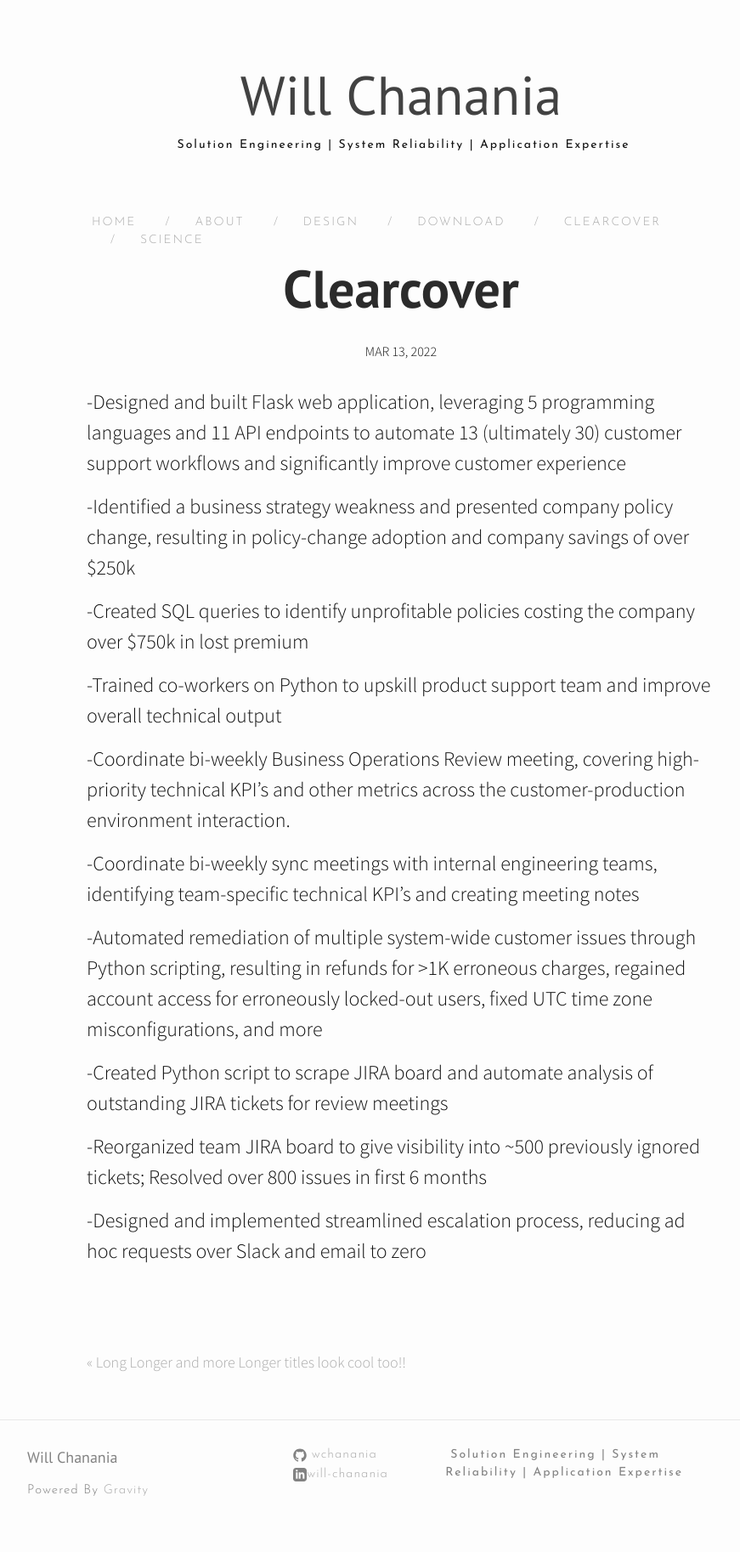
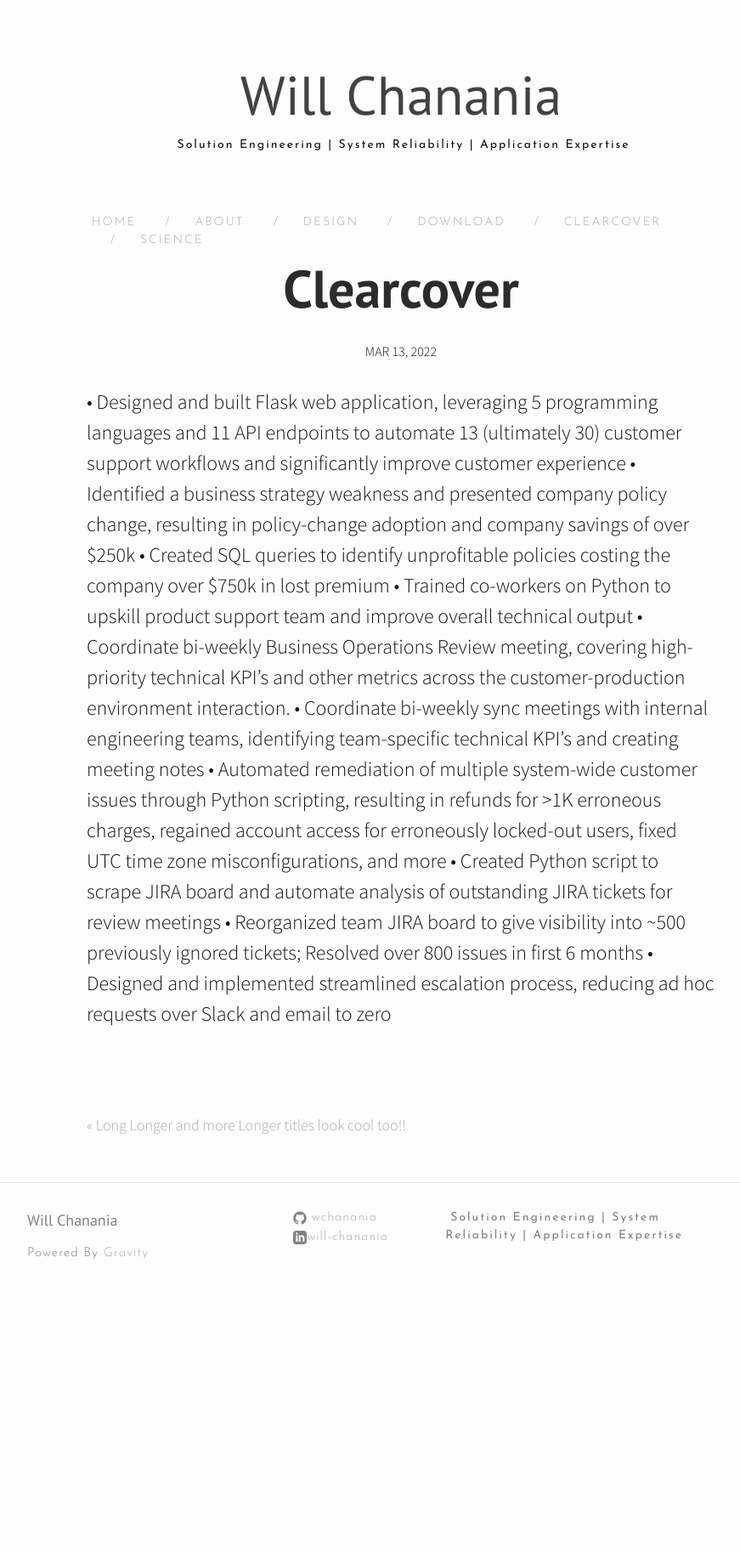
Before and after one commit to wchanania/wchanania.github.io, a Jekyll site: the page built from _posts/2022-03-13-clearcover.markdown, in a window 1280 px wide. Shown: the whole page at 85% size, without its empty margins (168-1039 px from the left). Built offline with Jekyll 4.4.1, drawn with Linux system fonts in a browser that asks for light colours; nearby versions of some CDN libraries; after the commit the page ends 1547 px from its top, so only the background shows below that.

Commit message:
fixed dates

```diff
--- a/_posts/2022-03-13-clearcover.markdown
+++ b/_posts/2022-03-13-clearcover.markdown
@@ -3,22 +3,13 @@
 title:  "Clearcover"
 date:   2022-03-13 19:45:31 +0530
 ---
--Designed and built Flask web application, leveraging 5 programming languages and 11 API endpoints to automate 13 (ultimately 30) customer support workflows and significantly improve customer experience
-
--Identified a business strategy weakness and presented company policy change, resulting in policy-change adoption and company savings of over $250k
-
--Created SQL queries to identify unprofitable policies costing the company over $750k in lost premium
-
--Trained co-workers on Python to upskill product support team and improve overall technical output
-
--Coordinate bi-weekly Business Operations Review meeting, covering high-priority technical KPI’s and other metrics across the customer-production environment interaction.
-
--Coordinate bi-weekly sync meetings with internal engineering teams, identifying team-specific technical KPI’s and creating meeting notes
-
--Automated remediation of multiple system-wide customer issues through Python scripting, resulting in refunds for >1K erroneous charges, regained account access for erroneously locked-out users, fixed UTC time zone misconfigurations, and more
-
--Created Python script to scrape JIRA board and automate analysis of outstanding JIRA tickets for review meetings
-
--Reorganized team JIRA board to give visibility into ~500 previously ignored tickets; Resolved over 800 issues in first 6 months
-
--Designed and implemented streamlined escalation process, reducing ad hoc requests over Slack and email to zero
+•	Designed and built Flask web application, leveraging 5 programming languages and 11 API endpoints to automate 13 (ultimately 30) customer support workflows and significantly improve customer experience
+•	Identified a business strategy weakness and presented company policy change, resulting in policy-change adoption and company savings of over $250k
+•	Created SQL queries to identify unprofitable policies costing the company over $750k in lost premium
+•	Trained co-workers on Python to upskill product support team and improve overall technical output
+•	Coordinate bi-weekly Business Operations Review meeting, covering high-priority technical KPI’s and other metrics across the customer-production environment interaction.
+•	Coordinate bi-weekly sync meetings with internal engineering teams, identifying team-specific technical KPI’s and creating meeting notes
+•	Automated remediation of multiple system-wide customer issues through Python scripting, resulting in refunds for >1K erroneous charges, regained account access for erroneously locked-out users, fixed UTC time zone misconfigurations, and more
+•	Created Python script to scrape JIRA board and automate analysis of outstanding JIRA tickets for review meetings
+•	Reorganized team JIRA board to give visibility into ~500 previously ignored tickets; Resolved over 800 issues in first 6 months
+•	Designed and implemented streamlined escalation process, reducing ad hoc requests over Slack and email to zero
--- a/index.html
+++ b/index.html
@@ -5,7 +5,7 @@
 <div class="home">
   {% for post in paginator.posts%}
   <div class="post postContent">
-    <div  class="postDate"><time datetime="{{ post.date | date_to_xmlschema }}" itemprop="datePublished">{{ post.date | date: "%b %-d, %Y" }}</time>
+    <div  class="postDate"><time datetime="{{ post.date | date_to_xmlschema }}" itemprop="datePublished">{{ post.date | date: "%b, %Y" }}</time>
     </div>
     <div class="postTag">
       {{post.tag}}
```
